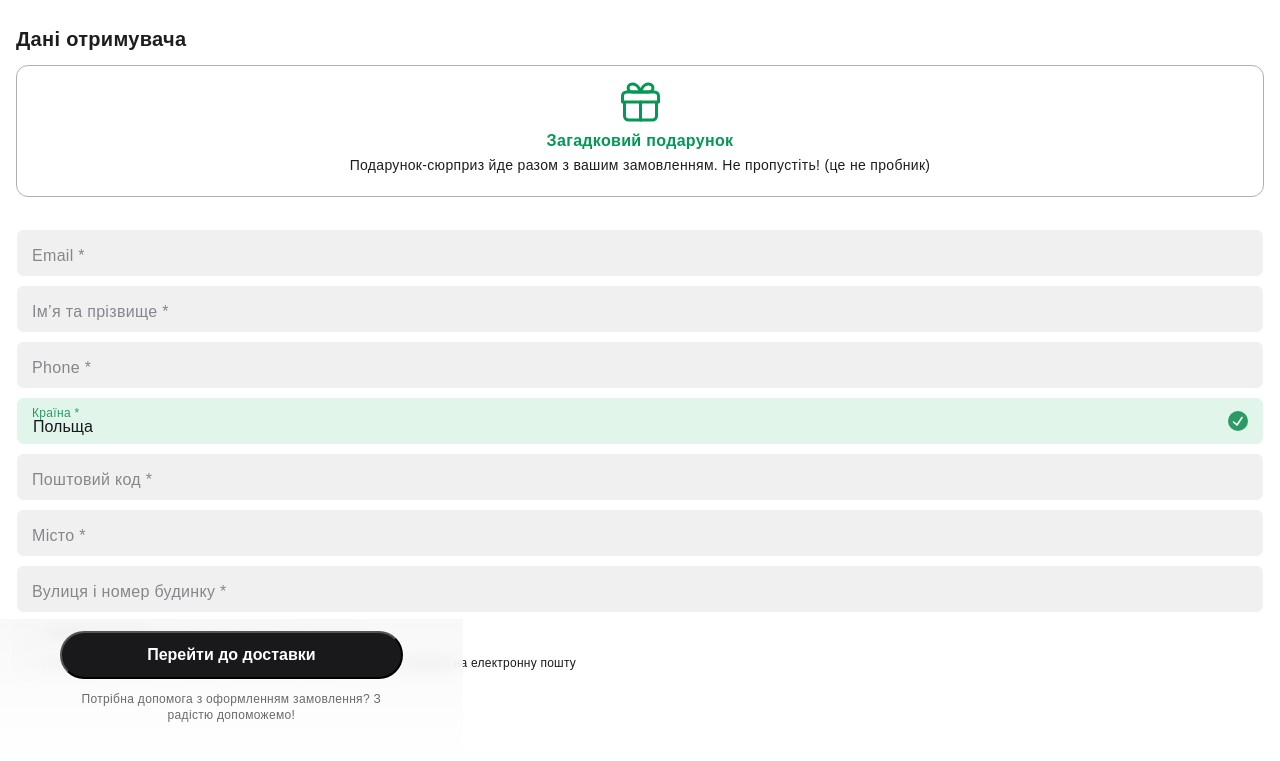
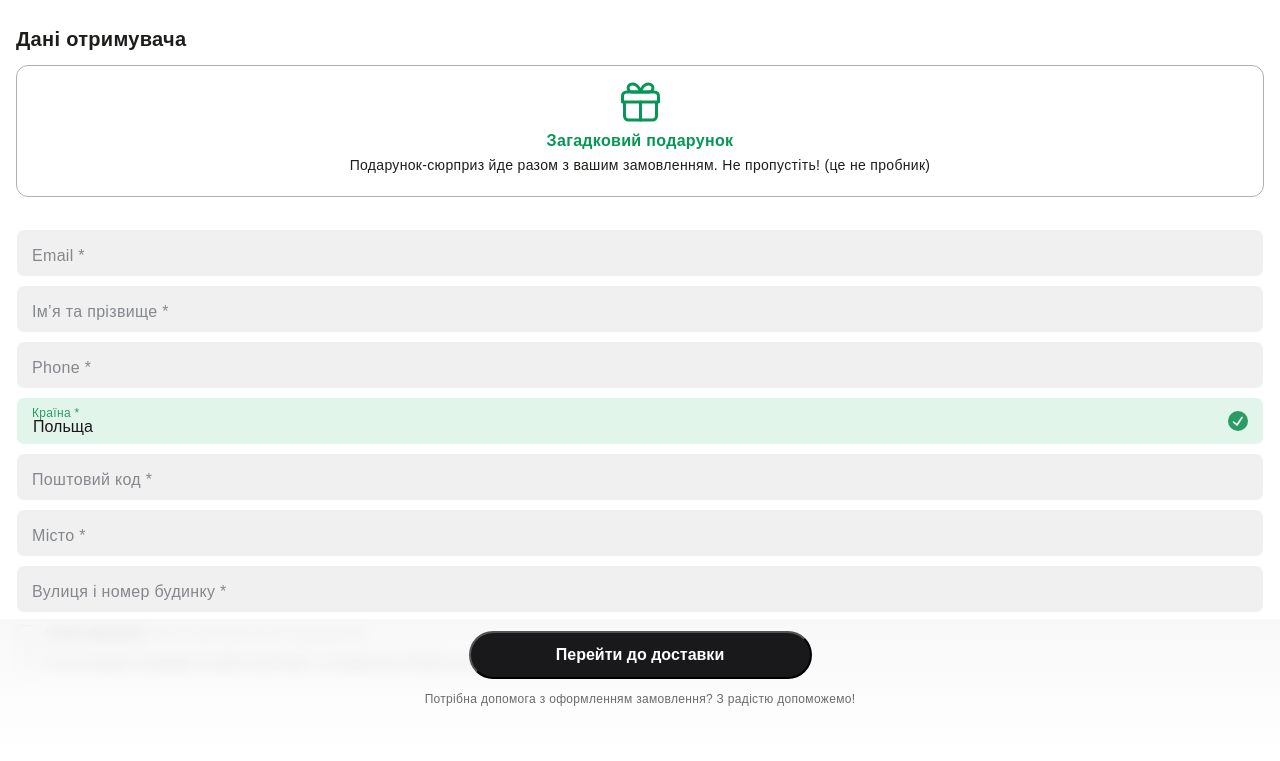
Before and after one commit to mikeluskavets/perla-helsa-test, a website: page web/index.html in a window 1280 px wide. Shown: the part 43-804 px from the top of the page. Drawn offline with nearby package versions, Linux system fonts and the light colour scheme.

Commit message:
- fix style - update README.md

```diff
--- a/src/scss/pages/_checkout.scss
+++ b/src/scss/pages/_checkout.scss
@@ -35,6 +35,8 @@
   .footer {
     position: fixed;
     bottom: 0;
+    left: 0;
+    right: 0;
     height: 138px;
     background: linear-gradient(180deg, rgba(246, 246, 246, 0.8) 0%, rgba(255, 255, 255, 0.8) 100%);
     backdrop-filter: blur(8px);
```
Also changed, not shown: README.md, web/assets/css/styles.min.css.
